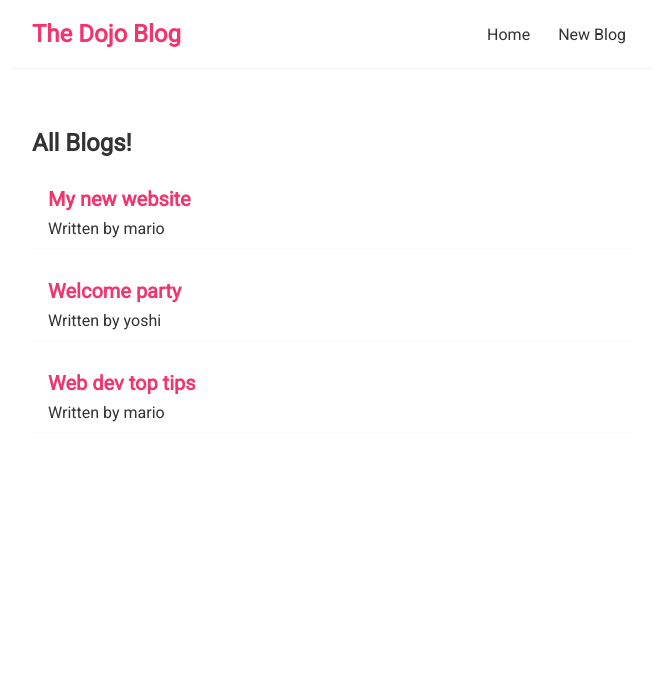
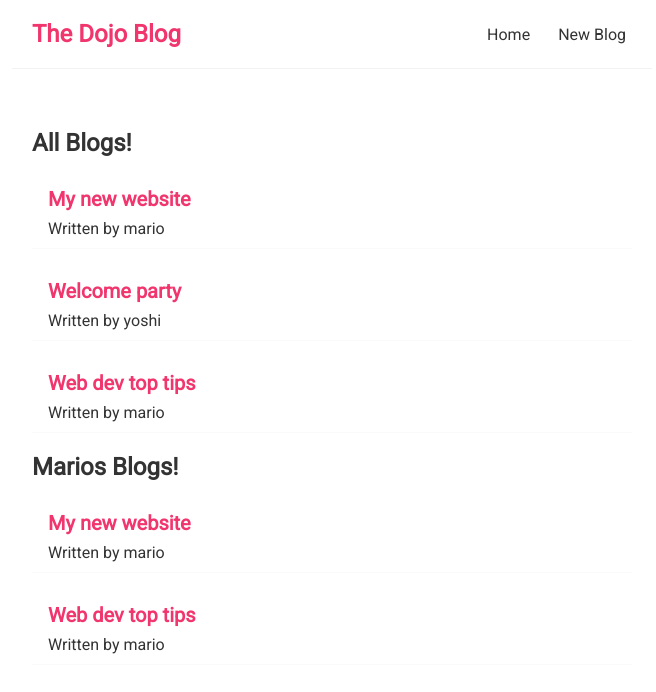
Before and after one commit to my-playing-field/react-demos, a React (Create React App) app: page / in a window 1280 px wide. Shown: the top 692 px of the page, without its empty margins (308-964 px from the left). Built offline with nearby package versions, Linux system fonts and the light colour scheme.

Commit message:
reusing components and filter method

```diff
--- a/src/Home.js
+++ b/src/Home.js
@@ -11,6 +11,7 @@
     return (
         <div className="home">
            <BlogList blogs={blogs} title='All Blogs!'/>
+           <BlogList blogs={blogs.filter((blog)=> blog.author === 'mario' )} title='Marios Blogs!'/>
         </div>
     );
 }
```
